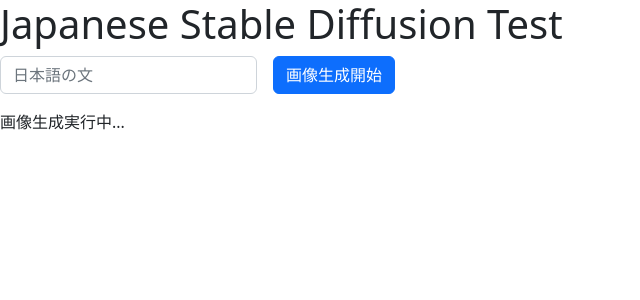
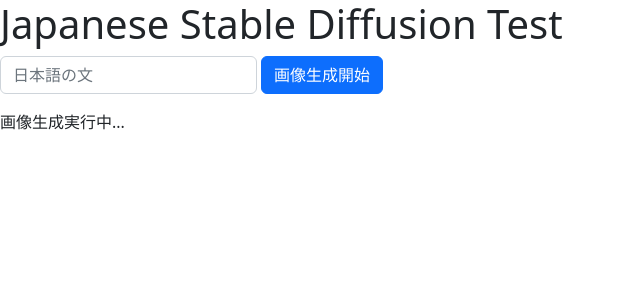
Before and after one commit to il-piccola/JapaneseStableDiffusion, a Django app: page / in a window 1280 px wide. Shown: the top 300 px of the page, without its empty margins (0-640 px from the left). Run offline with Django 4.2, Linux system fonts and the light colour scheme.

Commit message:
20220923_04

```diff
--- a/JapaneseStableDiffusion/settings.py
+++ b/JapaneseStableDiffusion/settings.py
@@ -27,6 +27,7 @@ SECRET_KEY = 'django-insecure-4ixpj$wwx-29j5g$svt8h-oss5!bt2@*o@^_s68(fi+k)nr2u1
 DEBUG = True
 
 ALLOWED_HOSTS = [
+    'localhost',
     'colab.research.google.com',
 ]
 
--- a/JapaneseStableDiffusion/templates/JapaneseStableDiffusion/index.html
+++ b/JapaneseStableDiffusion/templates/JapaneseStableDiffusion/index.html
@@ -13,8 +13,9 @@
     </head>
     <body>
         <h1>{{ title }}</h1>
-        <form class="row g-3" action="{% url 'index' %}" method="post">
+        <form class="form-inline" action="{% url 'index' %}" method="POST">
             {% csrf_token %}
+            <div class="row g-1">
                 <div class="col-auto">
                     {% if reload %}
                     <input type="text" class="form-control" placeholder="日本語の文" id="sentence" name="sentence" disabled>
@@ -32,6 +33,7 @@
                     <button type="submit" class="btn btn-primary mb-3">画像生成開始</button>
                     {% endif %}
                 </div>
+            </div>
         </form>
         {{ prompt }}<br>
         {% if reload %}
--- a/JapaneseStableDiffusion/urls.py
+++ b/JapaneseStableDiffusion/urls.py
@@ -20,5 +20,4 @@ from . import views
 urlpatterns = [
     path('admin/', admin.site.urls),
     path('', views.index, name='index'),
-    path('index', views.index, name='index'),
 ]
```
Lines whose indentation alone changed are shown as unchanged.
